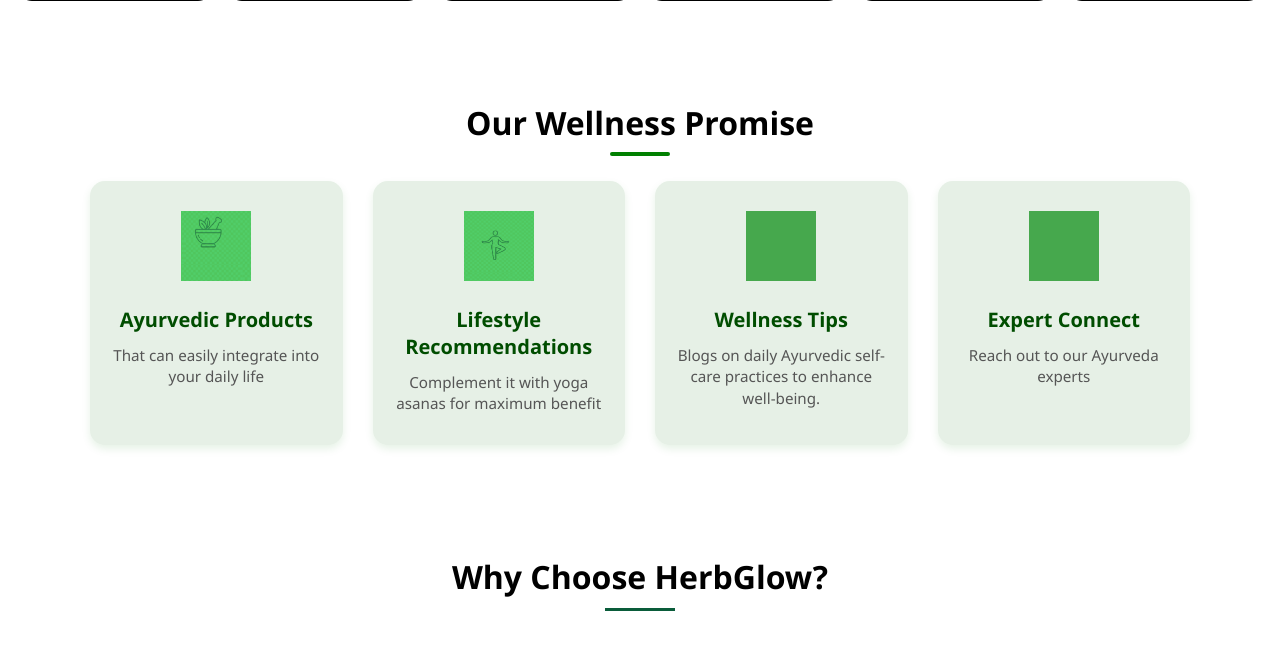
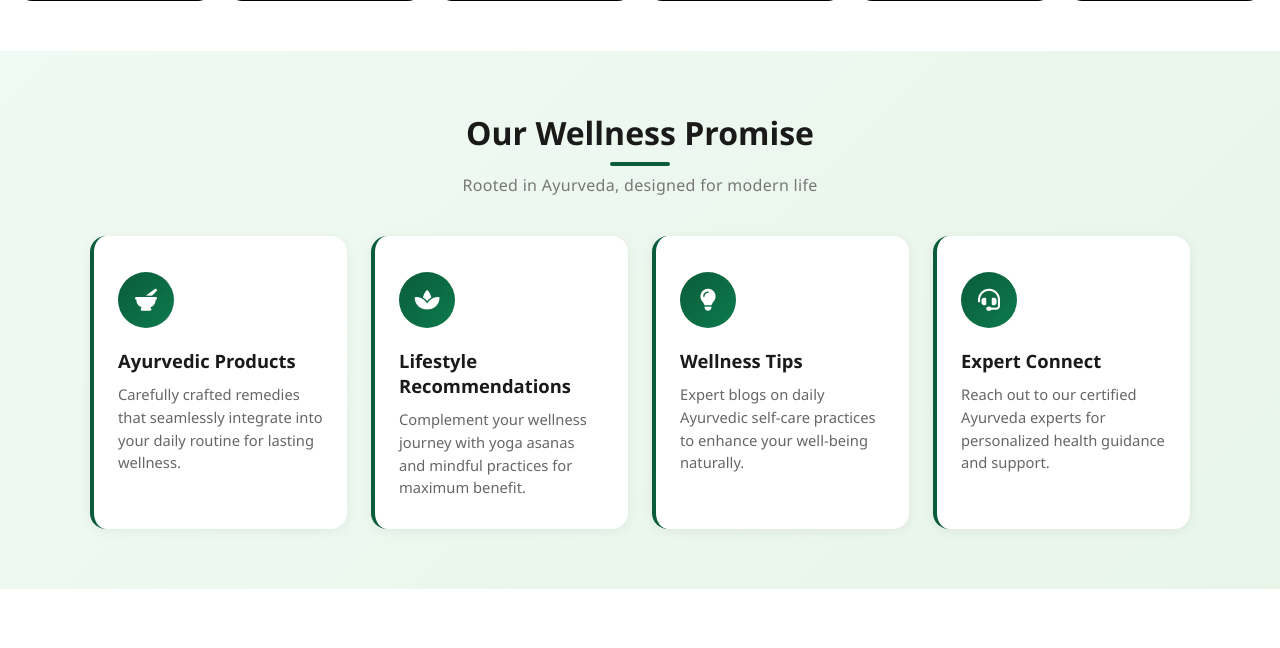
Before and after one commit to hinex-vaghadiya/frontend, a Django app: page / in a window 1280 px wide. Shown: the part 1558-2206 px from the top of the page. Run offline with Django 5.2, Linux system fonts and the light colour scheme; data that the repository does not hold is empty; grey boxes are pictures that could not be loaded.

Commit message:
wellness promise section is changed and completed

```diff
--- a/users/static/css/style.css
+++ b/users/static/css/style.css
@@ -757,16 +795,18 @@ body {
 
 
 .wellness-promise-section {
-    padding: 50px 20px;
+    padding: 60px 20px;
     text-align: center;
+    background: linear-gradient(135deg, #f0faf4 0%, #e8f5e9 100%);
 }
 
 .wellness-promise-section .section-title {
     font-weight: 900;
     font-size: 2rem;
-    margin-bottom: 25px;
+    margin-bottom: 8px;
     position: relative;
     display: inline-block;
+    color: #1a1a1a;
 }
 
 .wellness-promise-section .section-title::after {
@@ -774,51 +814,68 @@ body {
     display: block;
     width: 60px;
     height: 4px;
-    background-color: #008000;
-    /* green underline */
+    background-color: #0a5c3a;
     margin: 8px auto 0;
     border-radius: 2px;
 }
 
+.section-subtitle {
+    font-size: 1rem;
+    color: #777;
+    margin-bottom: 40px;
+    letter-spacing: 0.3px;
+}
+
 .wellness-cards {
     display: grid;
-    grid-template-columns: repeat(auto-fit, minmax(250px, 1fr));
-    gap: 30px;
+    grid-template-columns: repeat(auto-fit, minmax(240px, 1fr));
+    gap: 24px;
     max-width: 1100px;
     margin: 0 auto;
 }
 
 .wellness-card {
-    background: #e6f0e6;
-    /* light green card background */
-    padding: 30px 20px;
-    border-radius: 15px;
-    box-shadow: 0 4px 8px rgb(0 128 0 / 0.1);
-    transition: box-shadow 0.3s ease;
+    background: #fff;
+    padding: 36px 24px 30px;
+    border-radius: 16px;
+    border-left: 4px solid #0a5c3a;
+    box-shadow: 0 2px 12px rgba(0, 0, 0, 0.06);
+    transition: transform 0.3s ease, box-shadow 0.3s ease;
+    text-align: left;
 }
 
 .wellness-card:hover {
-    box-shadow: 0 6px 15px rgb(0 128 0 / 0.2);
-}
-
-.wellness-icon {
-    width: 70px;
-    height: 70px;
+    transform: translateY(-6px);
+    box-shadow: 0 8px 28px rgba(10, 92, 58, 0.15);
+}
+
+.wellness-icon-wrap {
+    width: 56px;
+    height: 56px;
+    border-radius: 50%;
+    background: linear-gradient(135deg, #0a5c3a, #0d7a4d);
+    display: flex;
+    align-items: center;
+    justify-content: center;
     margin-bottom: 20px;
-    filter: invert(29%) sepia(72%) saturate(401%) hue-rotate(74deg) brightness(88%) contrast(86%);
+}
+
+.wellness-icon-wrap i {
+    font-size: 22px;
+    color: #fff;
 }
 
 .wellness-card h3 {
     font-weight: 700;
-    font-size: 1.25rem;
-    margin-bottom: 12px;
-    color: #004d00;
+    font-size: 1.15rem;
+    margin-bottom: 10px;
+    color: #1a1a1a;
 }
 
 .wellness-card p {
-    font-size: 0.95rem;
-    color: #555;
-    line-height: 1.4;
+    font-size: 0.92rem;
+    color: #666;
+    line-height: 1.55;
 }
 
 
--- a/users/static/js/script.js
+++ b/users/static/js/script.js
@@ -122,6 +122,29 @@ if (userIcon) {
         registerForm.style.display = "none";
     });
 }
+
+/* Open login popup when non-authenticated user clicks cart */
+const cartLoginTrigger = document.getElementById("cartLoginTrigger");
+if (cartLoginTrigger && authDrawer && authOverlay) {
+    cartLoginTrigger.addEventListener("click", () => {
+        authDrawer.classList.add("active");
+        authOverlay.classList.add("active");
+        loginForm.style.display = "block";
+        registerForm.style.display = "none";
+    });
+}
+
+/* Open login popup when non-authenticated user clicks any add-to-cart button */
+document.addEventListener("click", (e) => {
+    const btn = e.target.closest(".login-required-btn");
+    if (btn && authDrawer && authOverlay) {
+        e.preventDefault();
+        authDrawer.classList.add("active");
+        authOverlay.classList.add("active");
+        loginForm.style.display = "block";
+        registerForm.style.display = "none";
+    }
+});
 
 /* Close drawer */
 function closeDrawer() {
--- a/users/templates/index.html
+++ b/users/templates/index.html
@@ -114,6 +114,7 @@
                         </p>
 
                         <div class="product-actions">
+                            {% if is_authenticated %}
                             <form method="post" action="/add-to-cart/">
                                 {% csrf_token %}
                                 <input type="hidden" name="variant_id" value="{{ variant.id }}">
@@ -122,6 +123,11 @@
                                     <i class="fa-solid fa-cart-shopping"></i>
                                 </button>
                             </form>
+                            {% else %}
+                            <button class="btn-cart login-required-btn">
+                                <i class="fa-solid fa-cart-shopping"></i>
+                            </button>
+                            {% endif %}
 
                             <button class="buy-btn">BUY NOW</button>
                         </div>
@@ -172,30 +178,40 @@
     <!-- WELLNESS PROMISE SECTION -->
     <section class="wellness-promise-section">
         <h2 class="section-title">Our Wellness Promise</h2>
+        <p class="section-subtitle">Rooted in Ayurveda, designed for modern life</p>
 
         <div class="wellness-cards">
             <div class="wellness-card">
-                <img src="{% static 'icons/ayurvedic-product.jpeg' %}" alt="Ayurvedic Products Icon" class="wellness-icon">
+                <div class="wellness-icon-wrap">
+                    <i class="fa-solid fa-mortar-pestle"></i>
+                </div>
                 <h3>Ayurvedic Products</h3>
-                <p>That can easily integrate into your daily life</p>
+                <p>Carefully crafted remedies that seamlessly integrate into your daily routine for lasting wellness.
+                </p>
             </div>
 
             <div class="wellness-card">
-                <img src="{% static 'icons/lifestyle.jpeg' %}" alt="Lifestyle Recommendations Icon" class="wellness-icon">
+                <div class="wellness-icon-wrap">
+                    <i class="fa-solid fa-spa"></i>
+                </div>
                 <h3>Lifestyle Recommendations</h3>
-                <p>Complement it with yoga asanas for maximum benefit</p>
+                <p>Complement your wellness journey with yoga asanas and mindful practices for maximum benefit.</p>
             </div>
 
             <div class="wellness-card">
-                <img src="{% static 'icons/wellness-tips.png' %}" alt="Wellness Tips Icon" class="wellness-icon">
+                <div class="wellness-icon-wrap">
+                    <i class="fa-solid fa-lightbulb"></i>
+                </div>
                 <h3>Wellness Tips</h3>
-                <p>Blogs on daily Ayurvedic self-care practices to enhance well-being.</p>
+                <p>Expert blogs on daily Ayurvedic self-care practices to enhance your well-being naturally.</p>
             </div>
 
             <div class="wellness-card">
-                <img src="{% static 'icons/expert-connect.png' %}" alt="Expert Connect Icon" class="wellness-icon">
+                <div class="wellness-icon-wrap">
+                    <i class="fa-solid fa-headset"></i>
+                </div>
                 <h3>Expert Connect</h3>
-                <p>Reach out to our Ayurveda experts</p>
+                <p>Reach out to our certified Ayurveda experts for personalized health guidance and support.</p>
             </div>
         </div>
     </section>
--- a/users/templates/navbar.html
+++ b/users/templates/navbar.html
@@ -31,15 +31,24 @@
 
         <div class="user-menu">
             {% if is_authenticated %}
-            <a href="{% url 'profile' %}">
-                <i class="fa-regular fa-user"></i>
+            <a href="{% url 'profile' %}" class="icon-link" title="My Account">
+                <i class="fa-solid fa-user icon-logged-in"></i>
             </a>
             {% else %}
-            <i class="fa-regular fa-user" id="userIcon"></i>
+            <i class="fa-regular fa-user" id="userIcon" title="Login / Register"></i>
             {% endif %}
         </div>
-        <a href="{% url 'cart' %}">
-            <i class="fa-solid fa-cart-shopping"></i>
+
+        {% if is_authenticated %}
+        <a href="{% url 'cart' %}" class="icon-link cart-link" title="Cart">
+            <i class="fa-solid fa-cart-shopping icon-dark"></i>
+            <span class="cart-badge">{{ cart_count|default:"0" }}</span>
         </a>
+        {% else %}
+        <span class="icon-link cart-link" id="cartLoginTrigger" title="Login to view cart" style="cursor:pointer;">
+            <i class="fa-solid fa-cart-shopping icon-dark"></i>
+            <span class="cart-badge">0</span>
+        </span>
+        {% endif %}
     </div>
 </header>
--- a/users/views.py
+++ b/users/views.py
@@ -8,6 +8,7 @@ import json
 from admin_dashboard.views import products_related_base_url
 import os
 user_base_url='https://users-1wfh.onrender.com/api/'  #base url for the users backend api
+CART_URL=os.environ.get('CART_URL')
 # Create your views here.
 
 # User Module----------------
@@ -58,6 +59,26 @@ def check_is_authentictated(request):
         is_authenticated = True
     return JsonResponse({"message":"success","is_authenticated":is_authenticated},status=status.HTTP_200_OK)
 
+def get_cart_count(request):
+    """Returns the number of items in the user's cart (0 if not authenticated)."""
+    access_token = get_access_token(request)
+    if not access_token:
+        access_token = refresh_access_token(request)
+    if not access_token:
+        return 0
+    try:
+        resp = requests.get(url=f"{CART_URL}cart/", headers={"Authorization": f"Bearer {access_token}"})
+        resp.raise_for_status()
+        cart_data = resp.json()
+        if isinstance(cart_data, list):
+            return len(cart_data)
+        elif isinstance(cart_data, dict):
+            items = cart_data.get("items", cart_data.get("cart", []))
+            return len(items) if isinstance(items, list) else 0
+    except Exception:
+        pass
+    return 0
+
 
 def index(request):
     resp= check_is_authentictated(request)
@@ -79,9 +100,11 @@ def index(request):
         messages.error(request, f"Invalid response format for products: {str(e)}")
 
     # Combine all info in context
+    cart_count = get_cart_count(request) if is_authenticated else 0
     context = {
         "is_authenticated": is_authenticated,
         "products": products,
+        "cart_count": cart_count,
     }
 
     return render(request, 'index.html', context)  #index html page
@@ -324,7 +347,8 @@ def shop(request):       #to get shop all page provide all products data
             products=response.json()
         except requests.exceptions.RequestException as e:
             messages.error(request,f"failed to fetch {str(e)}")
-        return render(request,'shop.html',{"products":products,"is_authenticated": is_authenticated})
+        cart_count = get_cart_count(request) if is_authenticated else 0
+        return render(request,'shop.html',{"products":products,"is_authenticated": is_authenticated,"cart_count": cart_count})
 
 
 def product_detail(request,slug):       # product deatil page using slug
@@ -342,7 +366,8 @@ def product_detail(request,slug):       # product deatil page using slug
         product=response.json()
     except requests.exceptions.RequestException as e:
         messages.error(request,f"failed to fetch product detail : {str(e)}")
-    return render(request,'product-detail.html',{"product":product,"is_authenticated": is_authenticated})
+    cart_count = get_cart_count(request) if is_authenticated else 0
+    return render(request,'product-detail.html',{"product":product,"is_authenticated": is_authenticated,"cart_count": cart_count})
 
 
 def category_wise_products(request, slug):      # category wise products data
@@ -374,9 +399,9 @@ def category_wise_products(request, slug):      # category wise products data
     except requests.exceptions.RequestException as e:
         messages.error(request, f"failed to fetch product detail : {str(e)}")
 
-    return render(request,"shop.html",{"products": products,"category_name": slug,"is_authenticated": is_authenticated,})
+    cart_count = get_cart_count(request) if is_authenticated else 0
+    return render(request,"shop.html",{"products": products,"category_name": slug,"is_authenticated": is_authenticated,"cart_count": cart_count})
 
-CART_URL=os.environ.get('CART_URL')
 cart_url="cart/"
 
 def add_to_cart(request):       # add to cart functionalities
```
Also changed, not shown: other parts of users/static/css/style.css (+48 -6 lines), users/templates/shop.html (+23 -6 lines).
